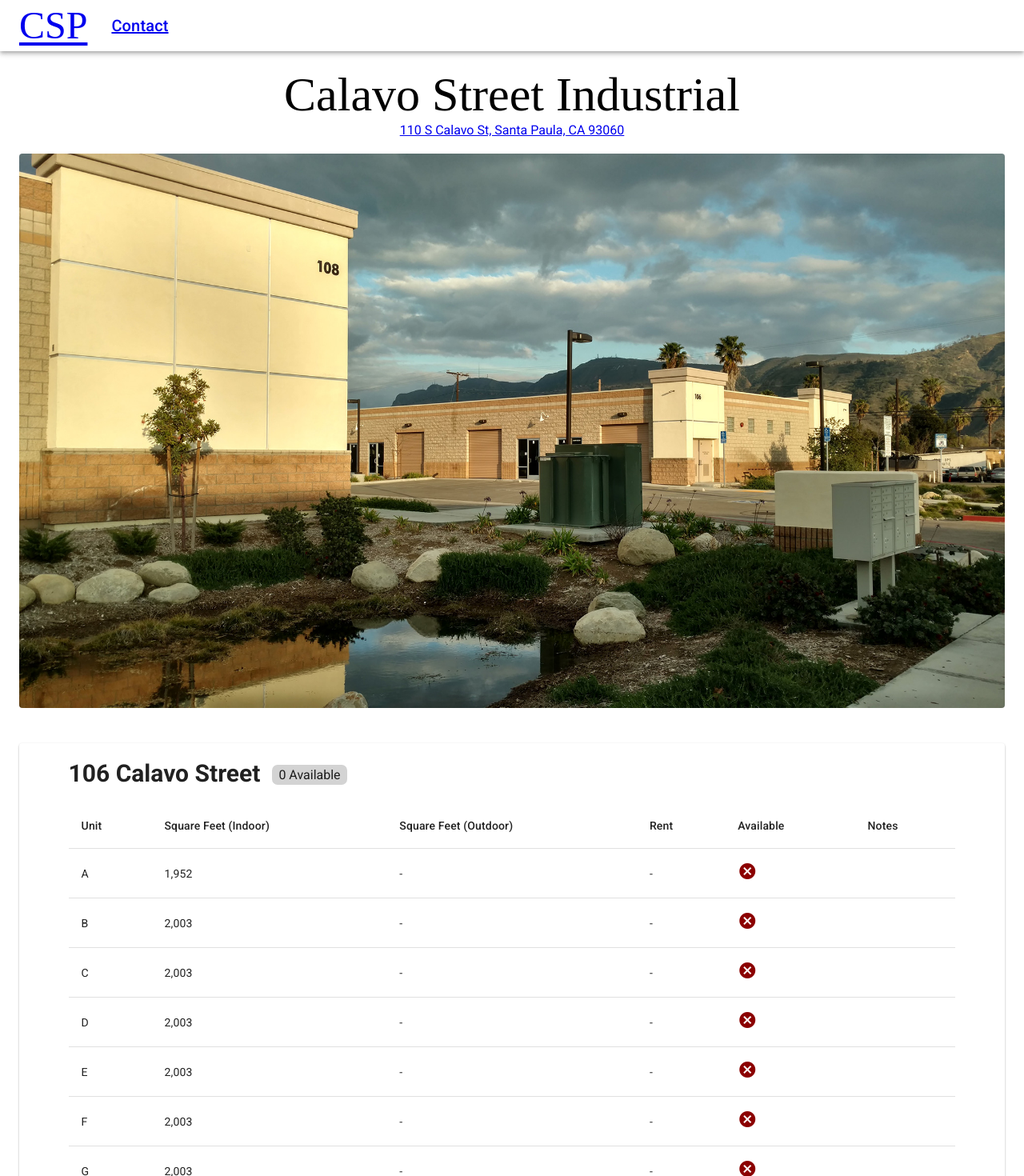
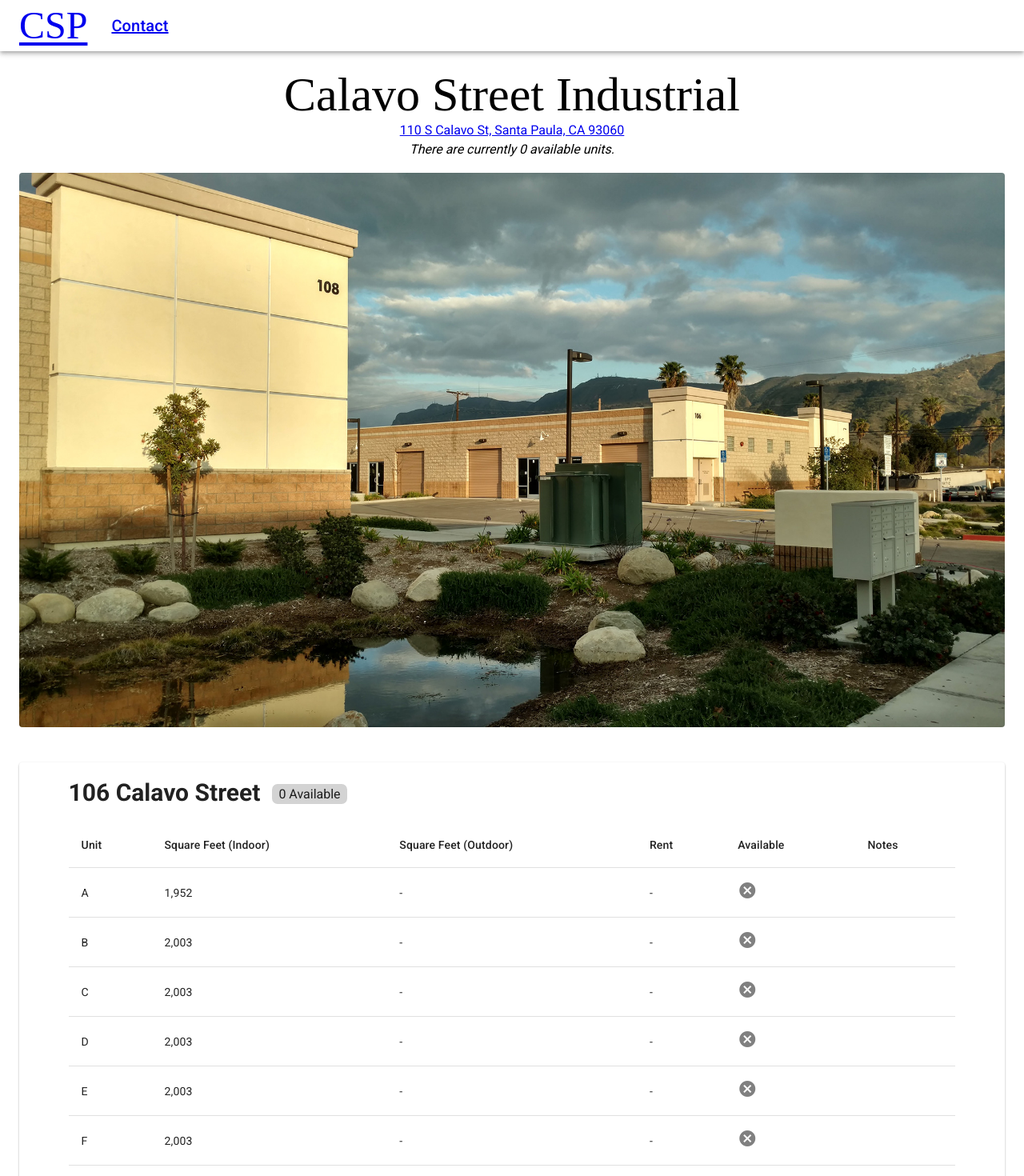
Before and after one commit to brianjp93/calavo, a React (Create React App) app: page / in a window 1280 px wide. Shown: the top 1470 px of the page at 80% size. Built offline with nearby package versions, Linux system fonts and the light colour scheme; a web font is replaced by a local one.

Commit message:
add total available number

```diff
--- a/src/components/general/home.jsx
+++ b/src/components/general/home.jsx
@@ -1,4 +1,4 @@
-import React, { useCallback } from 'react'
+import React from 'react'
 import {
     Card,
     Container,
@@ -11,6 +11,13 @@ import numeral from 'numeral'
 import units from '../../data/units'
 
 function Home(){
+    const unit_names = ['calavo106', 'calavo108', 'calavo110', 'calavo120']
+
+    const all_units = []
+    for (let unit_name of unit_names) {
+        all_units.push(...units[unit_name])
+    }
+    const avail = all_units.filter(x => x.is_available).length
     return (
         <div>
             <Container maxWidth='lg'>
@@ -32,6 +39,10 @@ function Home(){
                                 110 S Calavo St, Santa Paula, CA 93060
                             </a>
                         </span>
+                    </div>
+
+                    <div style={{fontStyle: 'italic', paddingTop: 5}}>
+                        There are currently {avail} available units.
                     </div>
                 </div>
                 <img
@@ -55,7 +66,7 @@ function UnitTable(props) {
     const classes = useStyles()
     const units = props.units
 
-    const avail = units.filter((x) => x.is_available).length
+    const avail = units.filter(x => x.is_available).length
     const chip_color = avail ? 'lightgreen': 'lightgrey'
     return (
         <Card className={classes.card} style={{marginTop:20}}>
@@ -142,7 +153,7 @@ function UnitRow(props) {
                     <Icon style={{color: 'green'}}>check_circle</Icon>
                 }
                 {!unit.is_available &&
-                    <Icon style={{color: 'darkred'}}>cancel</Icon>
+                    <Icon style={{color: 'grey'}}>cancel</Icon>
                 }
             </TableCell>
             <TableCell>
```
